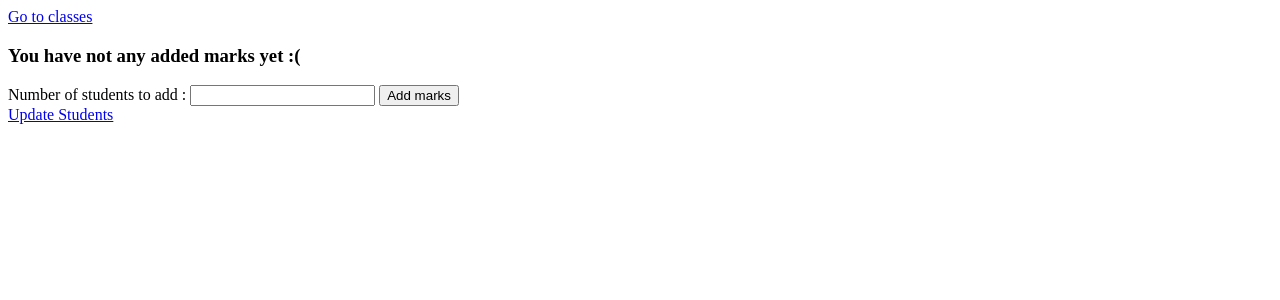
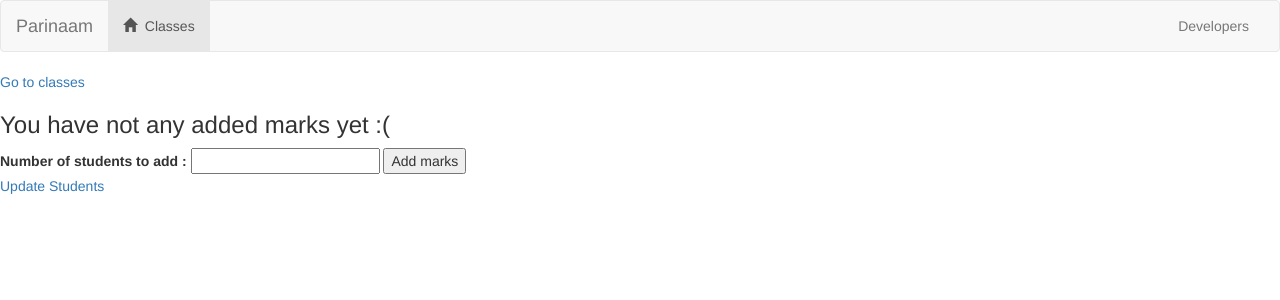
Before and after one commit to scorpion-ajay/parinaam, a Django app: page /Classes/1/ in a window 1280 px wide. Shown: the top 300 px of the page. Run offline with Django 3.2, Linux system fonts and the light colour scheme; data comes from the database, SQL or seed files in the repository; both versions use the stored data as it was after the commit; some libraries are stand-ins or nearby versions.

Commit message:
added navbar

```diff
--- a/Proj/Classes/templates/Classes/base.html
+++ b/Proj/Classes/templates/Classes/base.html
@@ -0,0 +1,49 @@
+<html lang="en">
+<head>
+    <meta charset="UTF-8">
+    <title>{% block title %}Parinaam | Classes{% endblock %}</title>
+    {% load staticfiles %}
+    <link rel="stylesheet" href="//maxcdn.bootstrapcdn.com/bootstrap/3.2.0/css/bootstrap.min.css">
+    <link rel="stylesheet" href="//fonts.googleapis.com/icon?family=Material+Icons">
+    <link rel="stylesheet" href="//fonts.googleapis.com/css?family=Satisfy" type="text/css">
+    <link rel="stylesheet" type="text/css" href="{% static 'Classes/style.css' %}">
+    <script src="//maxcdn.bootstrapcdn.com/bootstrap/4.0.0-beta.3/js/bootstrap.min.js"></script>
+    <script src="https://cdnjs.cloudflare.com/ajax/libs/popper.js/1.12.6/umd/popper.min.js"></script>
+    <script src="//ajax.googleapis.com/ajax/libs/jquery/3.2.1/jquery.min.js"></script>
+</head>
+<body>
+    <nav class="navbar navbar-default">
+        <div class="container-fluid">
+            <!-- Header -->
+            <div class="navbar-header">
+                <button type="button" class="navbar-toggle" data-toggle="collapse" data-target="#topNavBar">
+                    <span class="icon-bar"></span>
+                    <span class="icon-bar"></span>
+                </button>
+                <a class="navbar-brand" href="{% url 'Classes:index' %}">Parinaam</a>
+            </div>
+
+            <!-- Items -->
+            <div class="collapse navbar-collapse" id="topNavBar">   <!-- anything in this div is going to be hidden-->
+                <ul class="nav navbar-nav">
+                    <li class="active">
+                        <a href="{% url 'Classes:index' %}">
+                            <span class="glyphicon glyphicon-home" aria-hidden="true"></span>&nbsp; Classes
+                        </a>
+                    </li>
+                </ul>
+
+                <ul class="nav navbar-nav navbar-right">
+                    <li class="">
+                        <a href="#">
+                            <span class="glyphicon glyphicon-profile" aria-hidden="true"></span>&nbsp; Developers
+                        </a>
+                    </li>
+                </ul>
+            </div>
+        </div>
+    </nav>
+    {% block body %}
+    {% endblock %}
+</body>
+</html>
--- a/Proj/Classes/templates/Classes/index.html
+++ b/Proj/Classes/templates/Classes/index.html
@@ -1,3 +1,6 @@
+{% extends 'Classes/base.html' %}
+
+{% block body %}
 {% if classes %}
     <h2>Hello {{ user.username }}!</h2>
     <h3>Here are all the classes :)</h3>
@@ -27,3 +30,4 @@
         window.location = "{% url 'Classes:add-classes' 12345 %}".replace(/12345/,num.toString());
     }
 </script>
+{% endblock %}
--- a/Proj/Classes/templates/Classes/marks.html
+++ b/Proj/Classes/templates/Classes/marks.html
@@ -1,3 +1,7 @@
+{% extends 'Classes/base.html' %}
+
+{% block title %}Parinaam | Marks{% endblock %}
+{% block body %}
 <a href="{% url 'Classes:index' %}">Go to classes</a><br>
 {% if marks_qs %}
     <ul>
@@ -26,3 +30,4 @@
         window.location = "{% url 'Classes:add-marks' classes.id 12345 %}".replace(/12345/,num.toString());
     }
 </script>
+{% endblock %}
```
Also changed, not shown: Proj/Classes/static/Classes/style.css (added), Proj/db.sqlite3.
